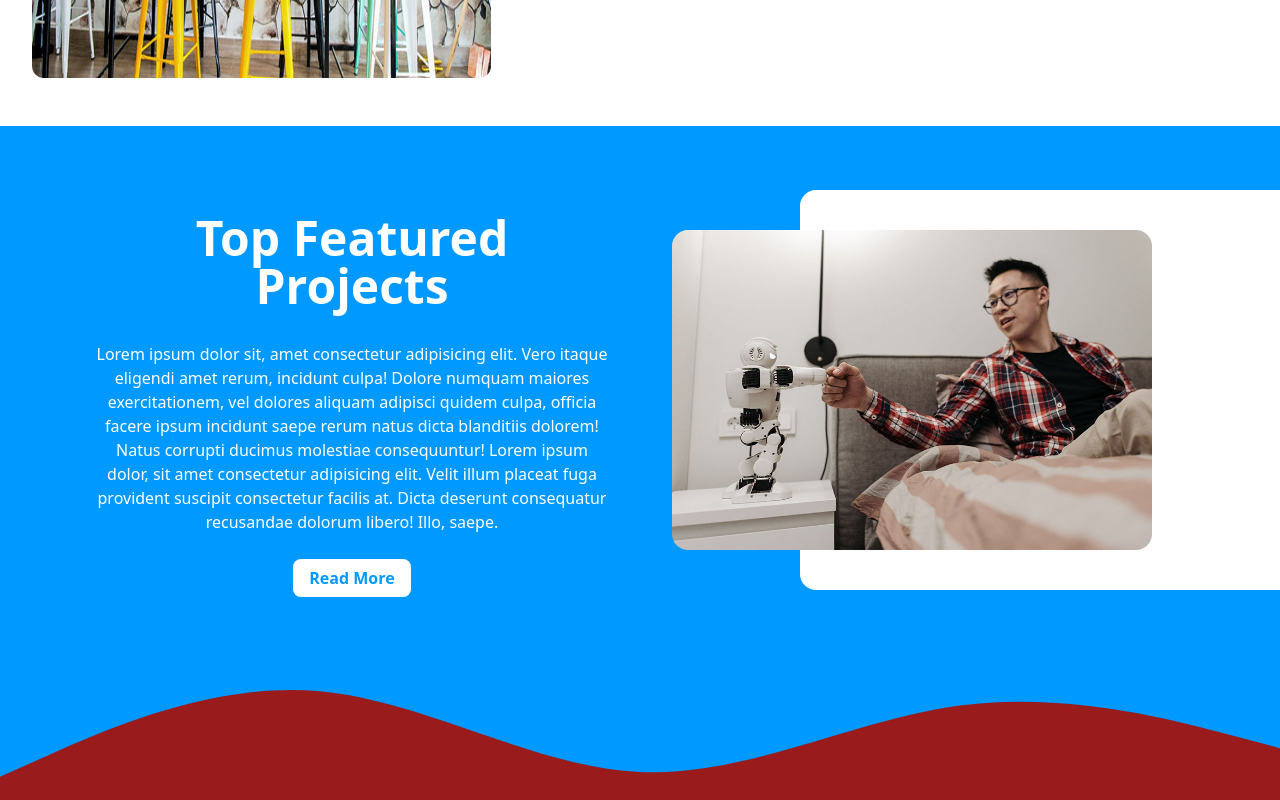
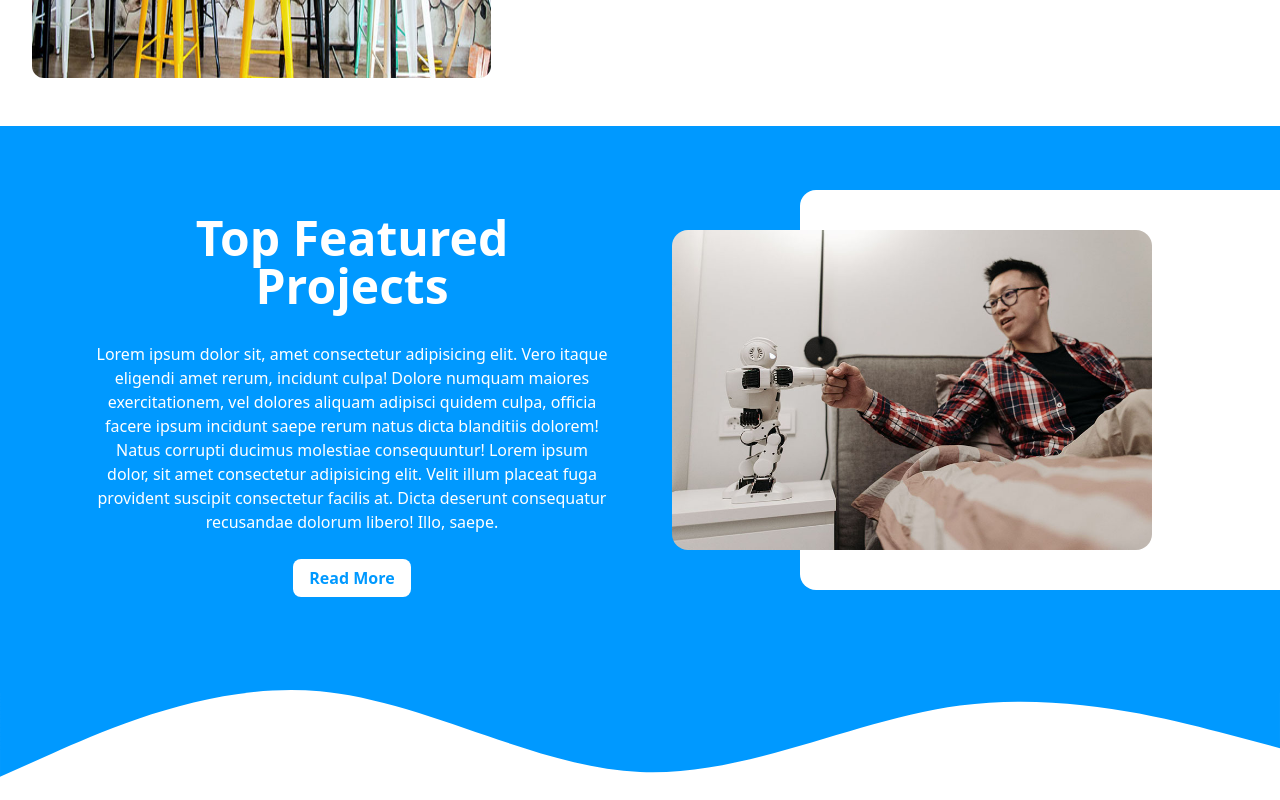
Before and after one commit to edyting/aaes-official, a React (Vite) app in the folder client/: page / in a window 1280 px wide. Shown: the part 1340-2140 px from the top of the page. Built offline with nearby package versions, Linux system fonts and the light colour scheme.

Commit message:
addition

```diff
--- a/client/src/pages/projects/SingleProject.jsx
+++ b/client/src/pages/projects/SingleProject.jsx
@@ -27,7 +27,7 @@ function SingleProject() {
 
   return (
     <div>
-      <div className='mt-4 md:mt-12 flex flex-col md:relative bg-red-800 '>
+      <div className='mt-4 md:mt-12 flex flex-col md:relative '>
         {/* container start */}
         <div className="h-[60vh] w-full  bg-[#0099ff] ">
 
```
